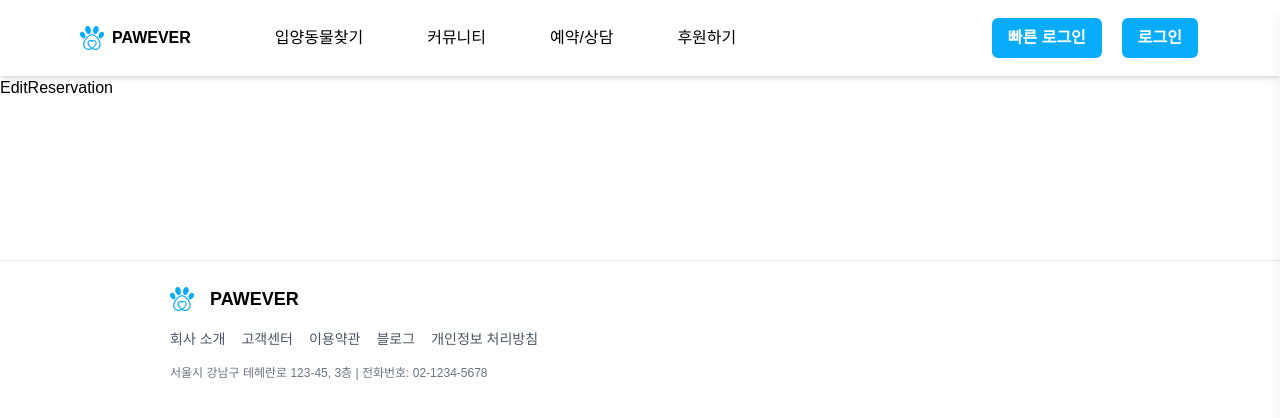
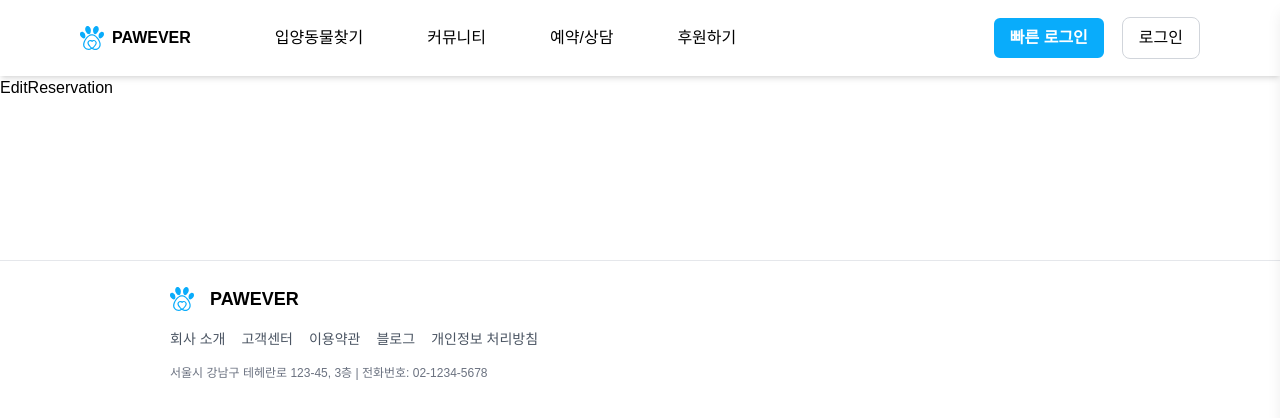
Before and after one commit to prgrms-web-devcourse-final-project/WEB2_3_pawEver_FE, a React (Vite) app: page /EditReservation in a window 1280 px wide. Shown: the top 418 px of the page. Built offline with nearby package versions, Linux system fonts and the light colour scheme.

Commit message:
💄 :design: loginButtonDesign수정_dropDownDesign수정

```diff
--- a/src/common/DropDownComponent.tsx
+++ b/src/common/DropDownComponent.tsx
@@ -42,7 +42,7 @@ const Dropdown: React.FC<DropdownProps> = ({
 
   return (
     <div
-      className="relative border-2 border-main rounded-lg"
+      className="relative border-[1px] hover:border-main bg-white rounded-lg"
       style={{ width: width ? `${width}px` : undefined }}
       ref={dropdownRef}
     >
@@ -63,7 +63,7 @@ const Dropdown: React.FC<DropdownProps> = ({
         />
       </button>
       {isOpen && (
-        <ul className="absolute z-10 mt-1 w-full bg-white border-2 border-main rounded-lg shadow-lg max-h-60 overflow-auto">
+        <ul className="absolute z-10 mt-1 w-full bg-white border-[1px] border-main bg-white rounded-lg shadow-lg max-h-60 overflow-auto">
           {options.map((option, index) => (
             <li
               key={index}
--- a/src/components/layout/Header.tsx
+++ b/src/components/layout/Header.tsx
@@ -62,7 +62,12 @@ const Header = () => {
       {/* Desktop Buttons */}
       <div className="hidden md:flex items-center space-x-4">
         {isLoggined ? (
-          <ButtonComponent onClick={handleLogout} bgcolor="bg-main">
+          <ButtonComponent
+            onClick={handleLogout}
+            bgcolor="white"
+            text="black"
+            className="border-[1px] border-gray-300 hover:bg-white font-medium"
+          >
             로그아웃
           </ButtonComponent>
         ) : (
@@ -70,7 +75,14 @@ const Header = () => {
             <ButtonComponent onClick={handleQuickLogin}>
               빠른 로그인
             </ButtonComponent>
-            <ButtonComponent>로그인</ButtonComponent>
+            <ButtonComponent
+              bgcolor="white"
+              text="black"
+              className="border-[1px] border-gray-300 hover:bg-white font-medium"
+              onClick={handleQuickLogin}
+            >
+              로그인
+            </ButtonComponent>
           </>
         )}
       </div>
```
